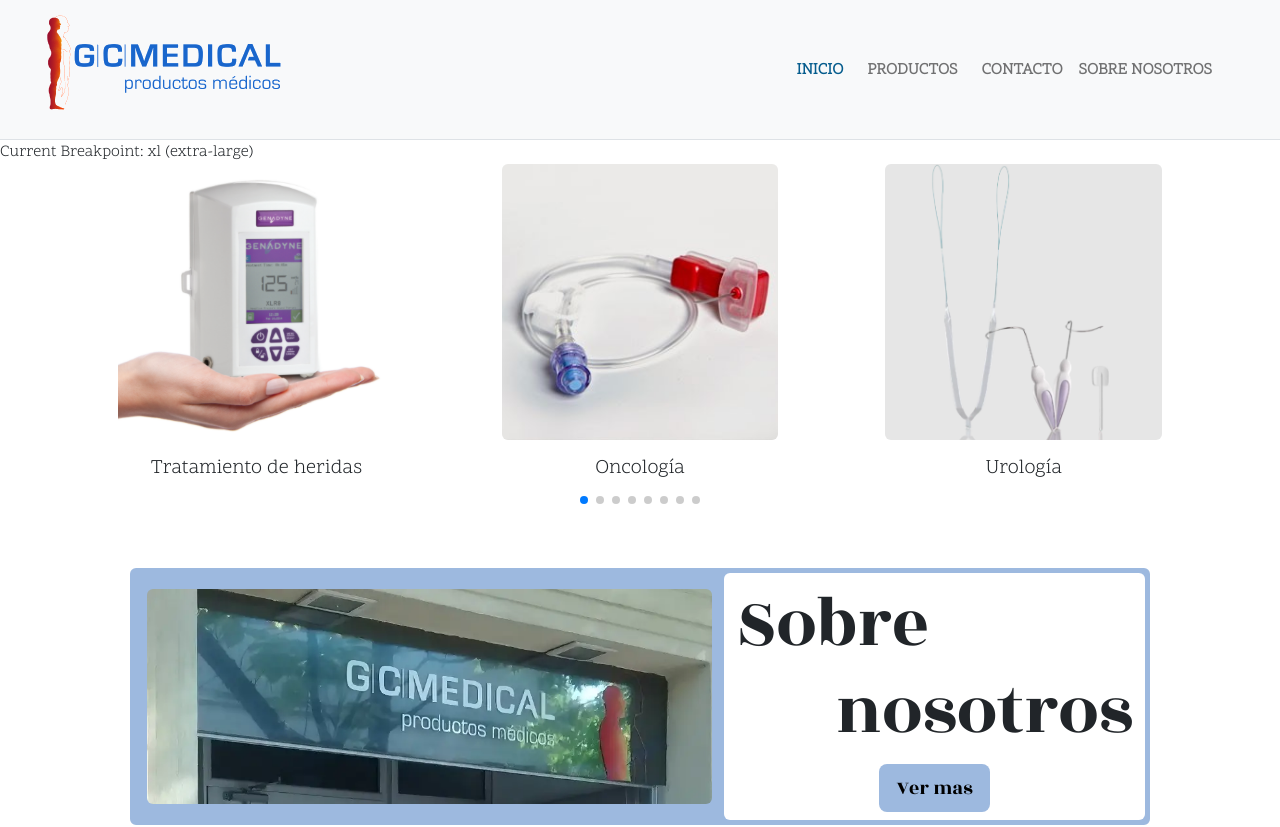
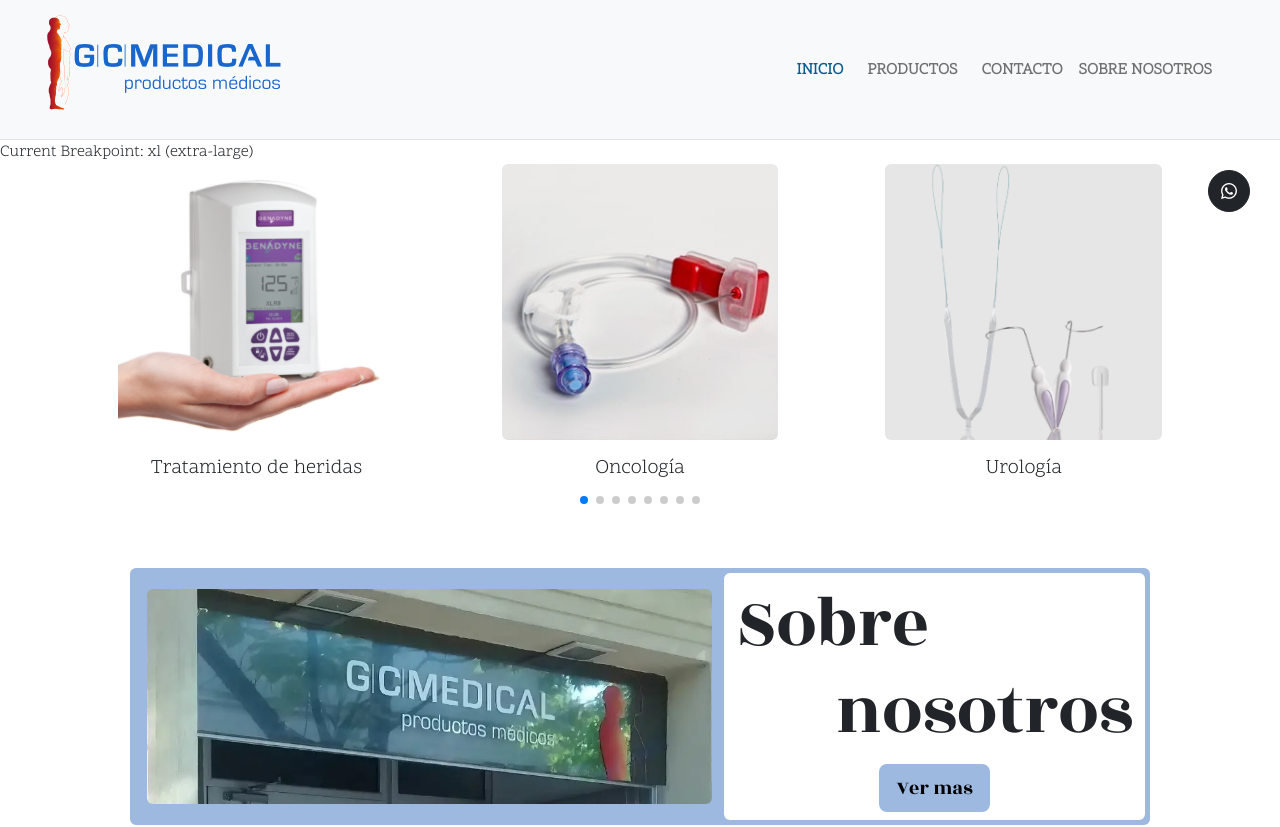
Before and after one commit to florencianionquepan/gc-medical, a React (Vite) app: page / in a window 1280 px wide. Shown: the top 827 px of the page. Built offline with nearby package versions, Linux system fonts and the light colour scheme.

Commit message:
Update App.jsx

```diff
--- a/src/App.jsx
+++ b/src/App.jsx
@@ -1,6 +1,7 @@
 import { AppRouter } from "./routes/AppRouter";
 import { MiNavbar } from "./assets/MiNavbar";
 import { MiFooter } from './assets/MiFooter';
+import { WhatsAppIcon } from "./assets/WhatsAppIcon";
 
 
 export const App = () => {
@@ -8,6 +9,7 @@ export const App = () => {
     <>
     <MiNavbar/>
       <AppRouter/>
+      <WhatsAppIcon/>
     <MiFooter/>
     </>
   )
```
